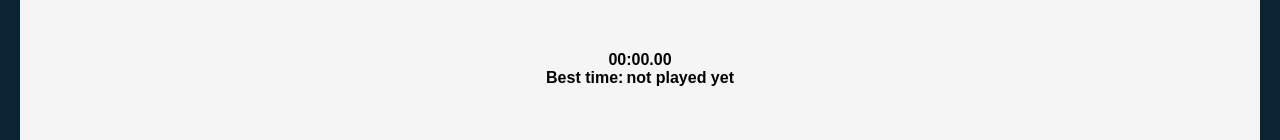
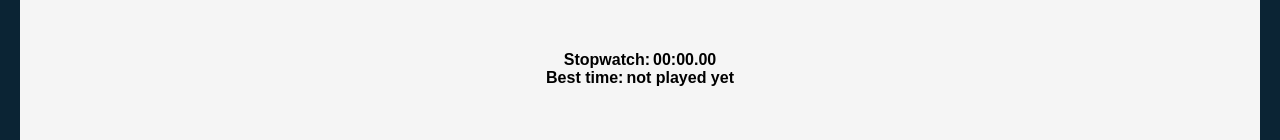
Before and after one commit to rainsab/tenzies, a React (Vite) app: page / in a window 1280 px wide. Shown: the part 557-697 px from the top of the page. Built offline with nearby package versions, Linux system fonts and the light colour scheme.

Commit message:
updated stopwatch with tittle

```diff
--- a/src/components/Stopwatch.jsx
+++ b/src/components/Stopwatch.jsx
@@ -29,10 +29,12 @@ export default function Stopwatch(props) {
 
     return (
         <div className="text-center">
-            <div className="stopwatch">
-                <span>{("0" + Math.floor((time / 60000) % 60)).slice(-2)}:</span>
-                <span>{("0" + Math.floor((time / 1000) % 60)).slice(-2)}.</span>
-                <span>{("0" + ((time / 10) % 100)).slice(-2)}</span>
+            <div>Stopwatch:
+                <span className="stopwatch span-gap">
+                    <span>{("0" + Math.floor((time / 60000) % 60)).slice(-2)}:</span>
+                    <span>{("0" + Math.floor((time / 1000) % 60)).slice(-2)}.</span>
+                    <span>{("0" + ((time / 10) % 100)).slice(-2)}</span>
+                </span>
             </div>
 
             <div>Best time:
```
